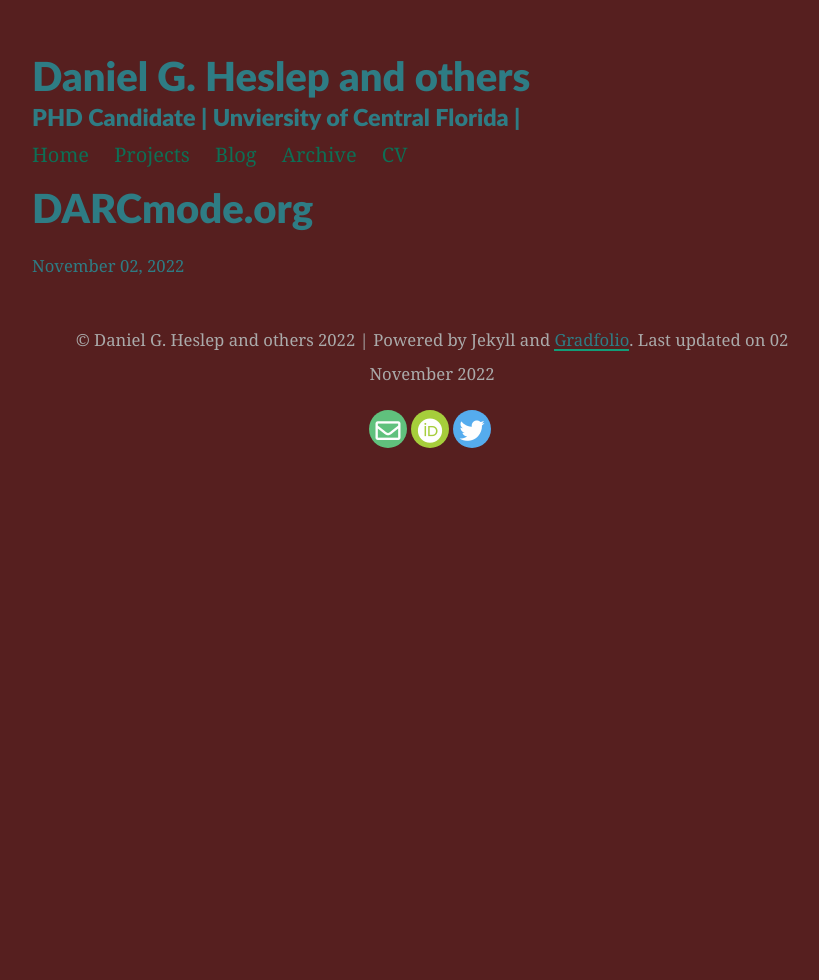
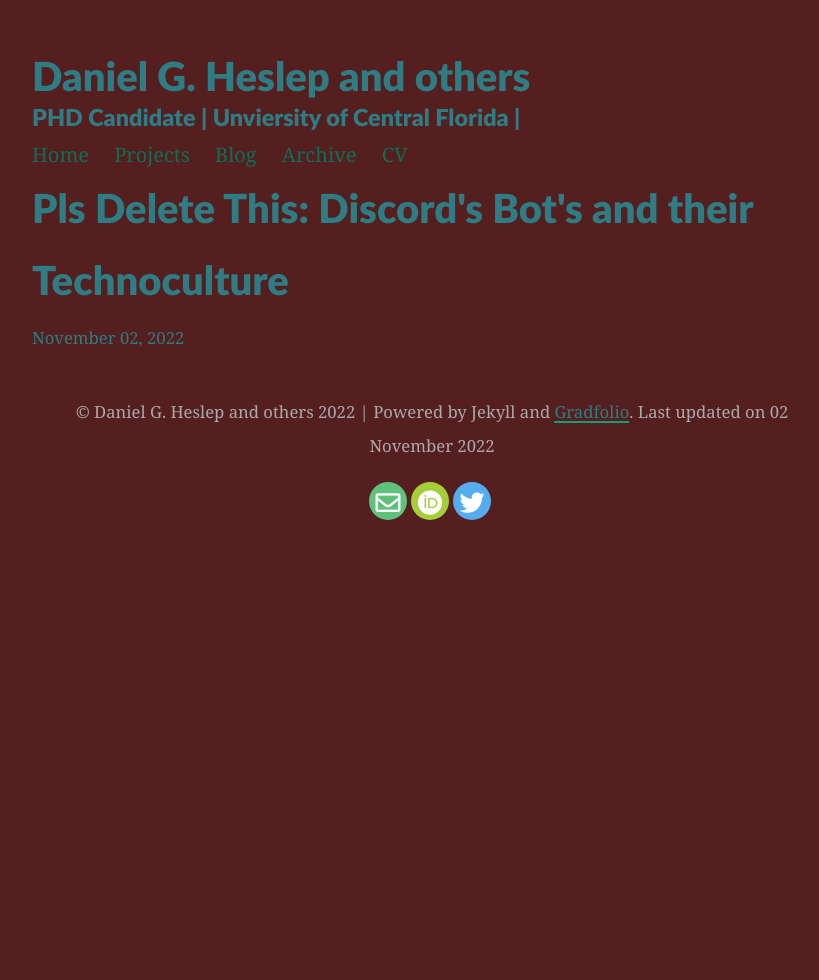
Before and after one commit to CreativeKenning/gradsitedemo, a Jekyll site: the page built from _projects/redirect.md, in a window 1280 px wide. Shown: the whole page, without its empty margins (208-1027 px from the left). Built offline with Jekyll 4.4.1, drawn with Linux system fonts in a browser that asks for light colours; nearby versions of some CDN libraries.

Commit message:
Changed redirect

```diff
--- a/_projects/redirect.md
+++ b/_projects/redirect.md
@@ -1,6 +1,6 @@
 ---
 layout: post
-title: DARCmode.org
-description: A link to the DARC!
-redirect: https://darcmode.org
+title: "Pls Delete This: Discord's Bot's and their Technoculture"
+description: A conference presentation on Discord's bot-technoculture
+redirect: https://stars.library.ucf.edu/cp2022/program/Green/1/
 ---
```
